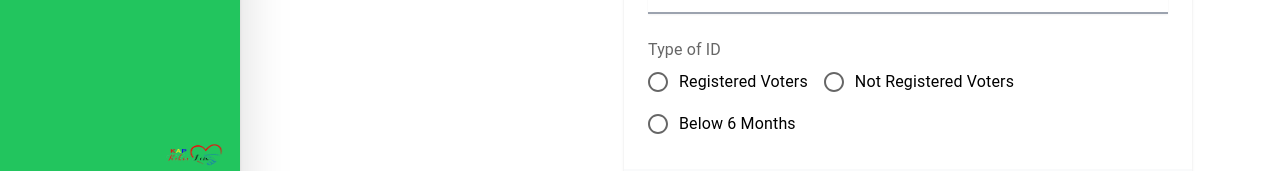
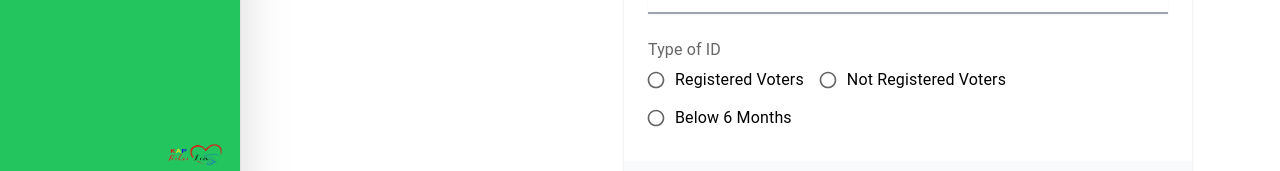
Before and after one commit to SprtCoding/barangay-id-system-master, a React (Create React App) app: page / in a window 1280 px wide. Shown: the part 588-759 px from the top of the page. Built offline with nearby package versions, Linux system fonts and the light colour scheme; no server answers; sample sign-in values are in the browser's storage; a small style sheet from the web is missing.

Commit message:
init sprt 1.0.7

```diff
--- a/src/component/main/Dashboard.jsx
+++ b/src/component/main/Dashboard.jsx
@@ -730,9 +730,9 @@ function Dashboard() {
                                 value={idType}
                                 onChange={handleRadioChange}
                               >
-                                <FormControlLabel value="Green Card" control={<Radio />} label="Registered Voters" />
-                                <FormControlLabel value="Yellow Card" control={<Radio />} label="Not Registered Voters" />
-                                <FormControlLabel value="White Card" control={<Radio />} label="Below 6 Months" />
+                                <FormControlLabel value="Green Card" control={<Radio size="small" />} label="Registered Voters" />
+                                <FormControlLabel value="Yellow Card" control={<Radio size="small" />} label="Not Registered Voters" />
+                                <FormControlLabel value="White Card" control={<Radio size="small" />} label="Below 6 Months" />
                               </RadioGroup>
                             </FormControl>
                           </div>
```
